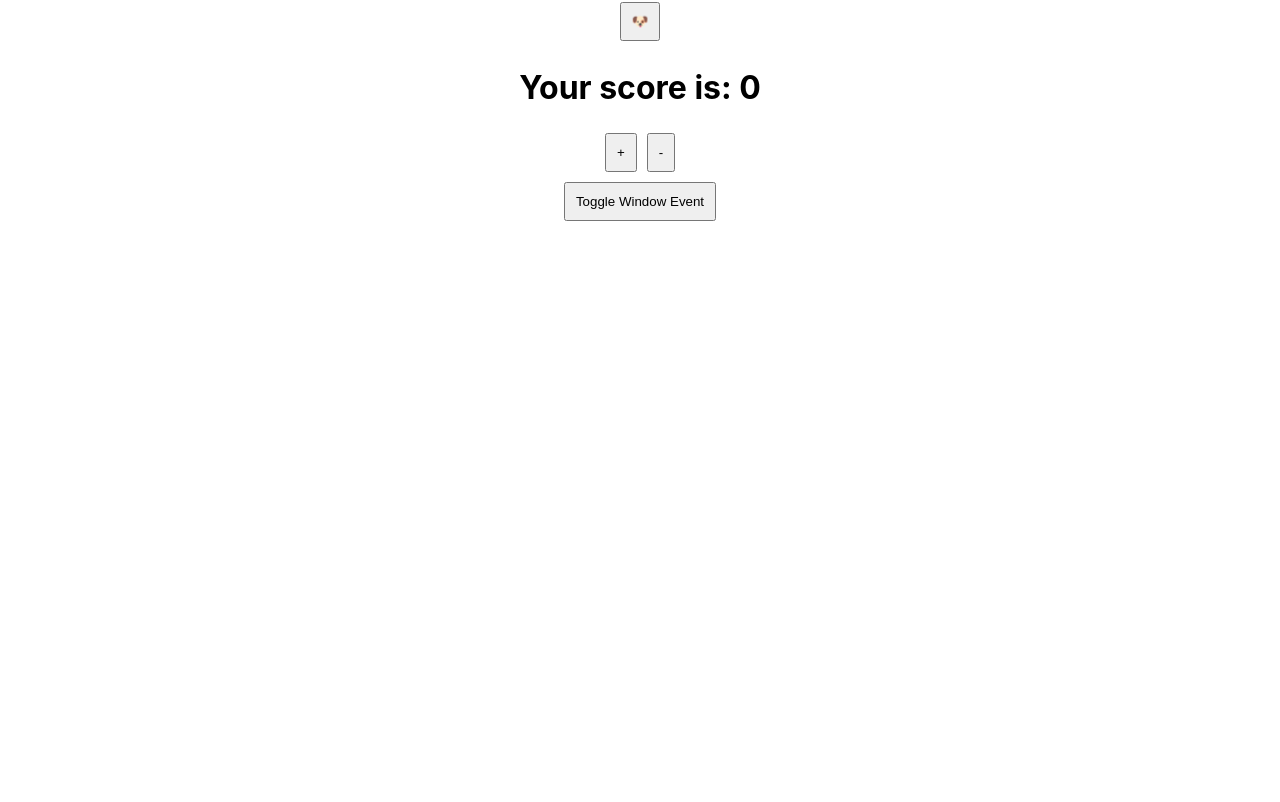
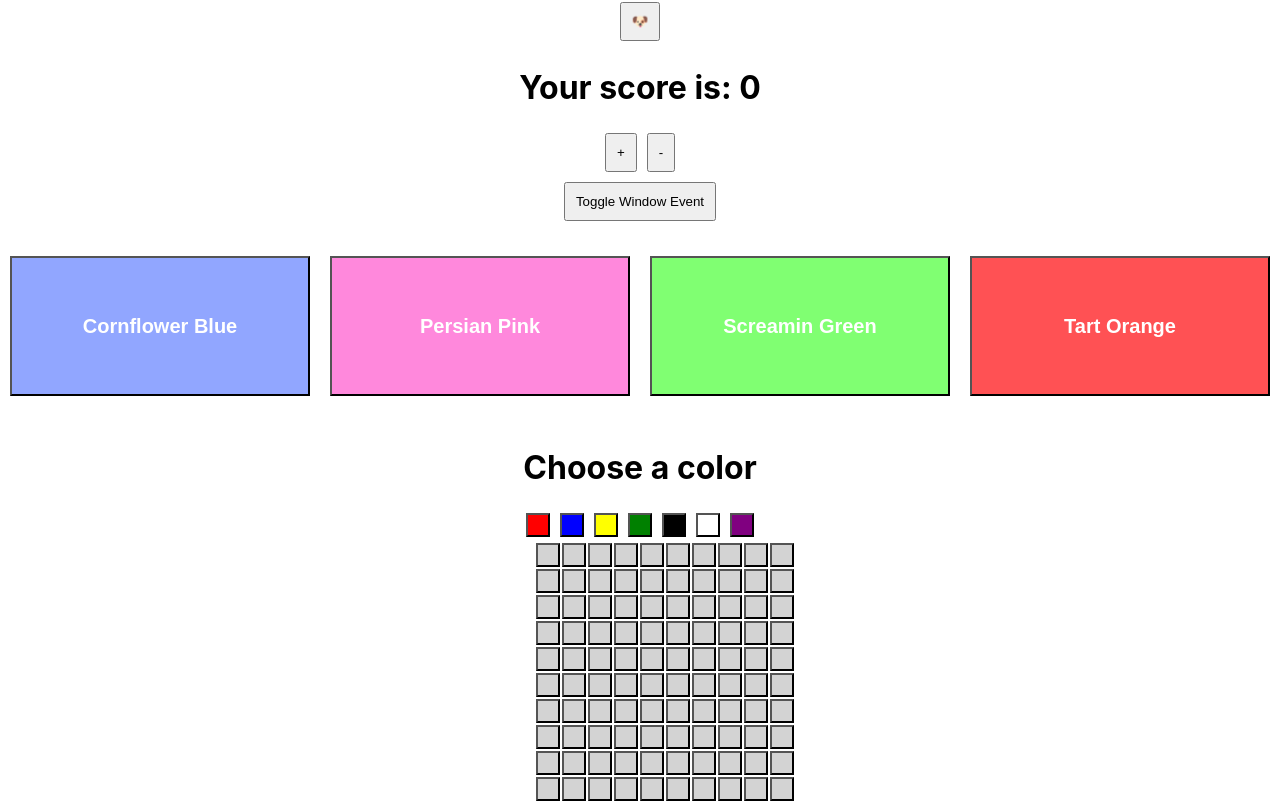
Before and after one commit to Lakorthus/exercises, a React (Create React App) app: page / in a window 1280 px wide. Shown: the part 1305-2107 px from the top of the page. Before the commit the page ends 1531 px from the top, so only its background shows below. Built offline with nearby package versions, Linux system fonts and the light colour scheme; no server answers.

Commit message:
color picker and pixel art

```diff
--- /dev/null
+++ b/src/07-color-picker/color-picker.jsx
@@ -0,0 +1,35 @@
+
+
+import { useState } from 'react'
+import Color from './color'
+
+const colors = [{
+  hex: '#91A6FF',
+  name: 'Cornflower Blue'
+},
+{
+  hex: '#FF88DC',
+  name: 'Persian Pink'
+},
+{
+  hex: '#80FF72',
+  name: 'Screamin Green'
+},
+{
+  hex: '#FF5154',
+  name: 'Tart Orange'
+}]
+
+export default function ColorPicker () {
+  const [backgroundColor, setBackgroundColor] = useState('white')
+
+  return (
+    <div className='page' style={{ backgroundColor }}>
+      {
+        colors.map(color => (
+          <Color key={color.hex} hex={color.hex} name={color.name} setBackgroundColor={setBackgroundColor} />
+        ))
+      }
+    </div>
+  )
+}
--- /dev/null
+++ b/src/07-color-picker/color.jsx
@@ -0,0 +1,13 @@
+import React from "react"
+
+export default function Color ({ hex, name, setBackgroundColor }) {
+    return (
+      <button
+        className='color-square'
+        style={{ backgroundColor: hex }}
+        onClick={() => setBackgroundColor(hex)}
+      >
+        <h2>{name}</h2>
+      </button>
+    )
+  }
--- /dev/null
+++ b/src/08-pixel-art/pixel-art.jsx
@@ -0,0 +1,51 @@
+import { createContext, useContext, useState } from 'react'
+
+const ColorContext = createContext({
+  color: 'lightGrey',
+  setColor: () => {}
+})
+
+function ColorPicker () {
+  const { setColor } = useContext(ColorContext)
+
+  const colors = ['red', 'blue', 'yellow', 'green', 'black', 'white', 'purple']
+  return (
+    <div>
+      <h1>Choose a color</h1>
+      {colors.map(color => (
+        <button
+          key={color}
+          style={{ backgroundColor: color }}
+          onClick={() => setColor(color)}
+        />))}
+    </div>
+  )
+}
+
+function Pixel () {
+  const { color } = useContext(ColorContext)
+  const [pixelColor, setPixelColor] = useState('lightGrey')
+
+  return <button onClick={() => setPixelColor(color)} style={{ height: '20px', width: '20px', backgroundColor: pixelColor, margin: '1px' }} />
+}
+
+function Pixels () {
+  const pixels = []
+  for (let i = 0; i < 100; i++) pixels.push(<Pixel key={i} />)
+  return (
+    <div style={{ display: 'grid', gridTemplateColumns: 'repeat(10, 1fr)', width: '210px', margin: '0 auto' }}>
+      {pixels}
+    </div>
+  )
+}
+
+export default function PixelArt () {
+  const [color, setColor] = useState('lightGrey')
+
+  return (
+    <ColorContext.Provider value={{ color, setColor }}>
+      <ColorPicker />
+      <Pixels />
+    </ColorContext.Provider>
+  )
+}
--- a/src/App.js
+++ b/src/App.js
@@ -5,6 +5,8 @@
 import DogPics from "./04-dog-picture/dogpic";
 import ScoreKeeper from "./05-score-keeping/scorekeeper";
 import ToggleWindowEvent from "./06-add-window-event/toggle-window-event";
+import ColorPicker from "./07-color-picker/color-picker";
+import PixelArt from "./08-pixel-art/pixel-art";
 
 function App() {
   return (
@@ -15,6 +17,8 @@
       <DogPics/>
       <ScoreKeeper/>
       <ToggleWindowEvent/>
+      <ColorPicker/>
+      <PixelArt/>
     </div>
 
   );
```
